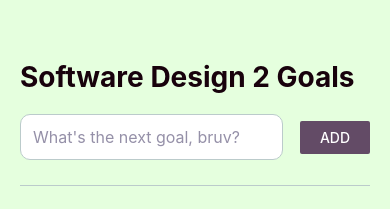
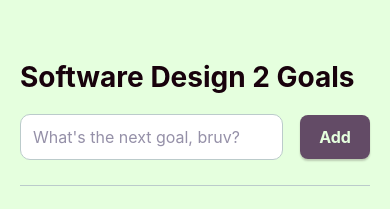
Before and after one commit to Mark-Jeonel-Kenn-Gob/expo-trial-32s1-gob, a React Native app: screen / in a window 390 px wide. Shown: the top 209 px of the page. Built offline with nearby package versions, Linux system fonts and the light colour scheme.

Commit message:
HOA 11.2 Init Push

```diff
--- a/components/GoalInput.js
+++ b/components/GoalInput.js
@@ -1,5 +1,5 @@
 import { useState } from "react";
-import { StyleSheet, View, TextInput, Button } from "react-native";
+import { StyleSheet, View, TextInput, Pressable, Text } from "react-native";
 
 function GoalInput(props) {
   const [enteredGoalText, setEnteredGoalText] = useState("");
@@ -10,7 +10,7 @@ function GoalInput(props) {
 
   function addGoalHandler() {
     props.onAddGoal(enteredGoalText);
-    setEnteredGoalText(""); // Resets the text input field
+    setEnteredGoalText("");
   }
 
   return (
@@ -23,8 +23,17 @@ function GoalInput(props) {
         value={enteredGoalText}
       />
       <View style={styles.buttonContainer}>
-        {/* 4. Bound to the local addGoalHandler */}
-        <Button title="Add" color="#634B66" onPress={addGoalHandler} />
+        {/* TASK 2 & 3: Replaced <Button> with <Pressable> */}
+        <Pressable
+          onPress={addGoalHandler}
+          android_ripple={{ color: "#9590A8" }} // Android ripple effect
+          style={({ pressed }) => [
+            styles.customButton,
+            pressed && styles.pressedButton, // Dynamic styling when pressed
+          ]}
+        >
+          <Text style={styles.buttonText}>Add</Text>
+        </Pressable>
       </View>
     </View>
   );
@@ -54,4 +63,27 @@ const styles = StyleSheet.create({
     borderColor: "#BBCBCB",
   },
   buttonContainer: { width: "20%" },
+
+  // New Styles for the Pressable
+  customButton: {
+    backgroundColor: "#634B66", // Vintage Grape
+    paddingVertical: 12,
+    borderRadius: 8,
+    alignItems: "center",
+    justifyContent: "center",
+    elevation: 2, // Android shadow
+    shadowColor: "#18020C", // iOS shadow
+    shadowOffset: { width: 0, height: 2 },
+    shadowOpacity: 0.2,
+    shadowRadius: 2,
+  },
+  pressedButton: {
+    opacity: 0.7, // Gives visual feedback on iOS/Android when tapped
+    backgroundColor: "#18020C", // Changes to Coffee Bean on press
+  },
+  buttonText: {
+    color: "#E5FFDE", // Frosted Mint
+    fontWeight: "bold",
+    fontSize: 16,
+  },
 });
```
